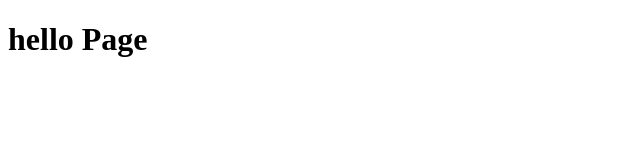
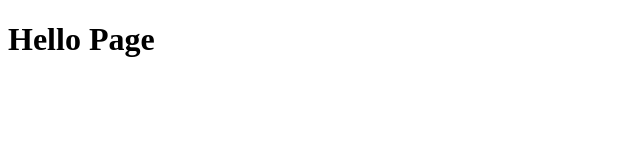
Before and after one commit to Ashayad01/Three, a plain HTML site: page page.html in a window 1280 px wide. Shown: the whole page, without its empty margins (0-640 px from the left). Drawn offline with Linux system fonts and the light colour scheme.

Commit message:
Update page.html

```diff
--- a/page.html
+++ b/page.html
@@ -6,6 +6,6 @@
     <title>Page</title>
 </head>
 <body>
-    <h1>hello Page</h1>
+    <h1>Hello Page</h1>
 </body>
 </html>
```
